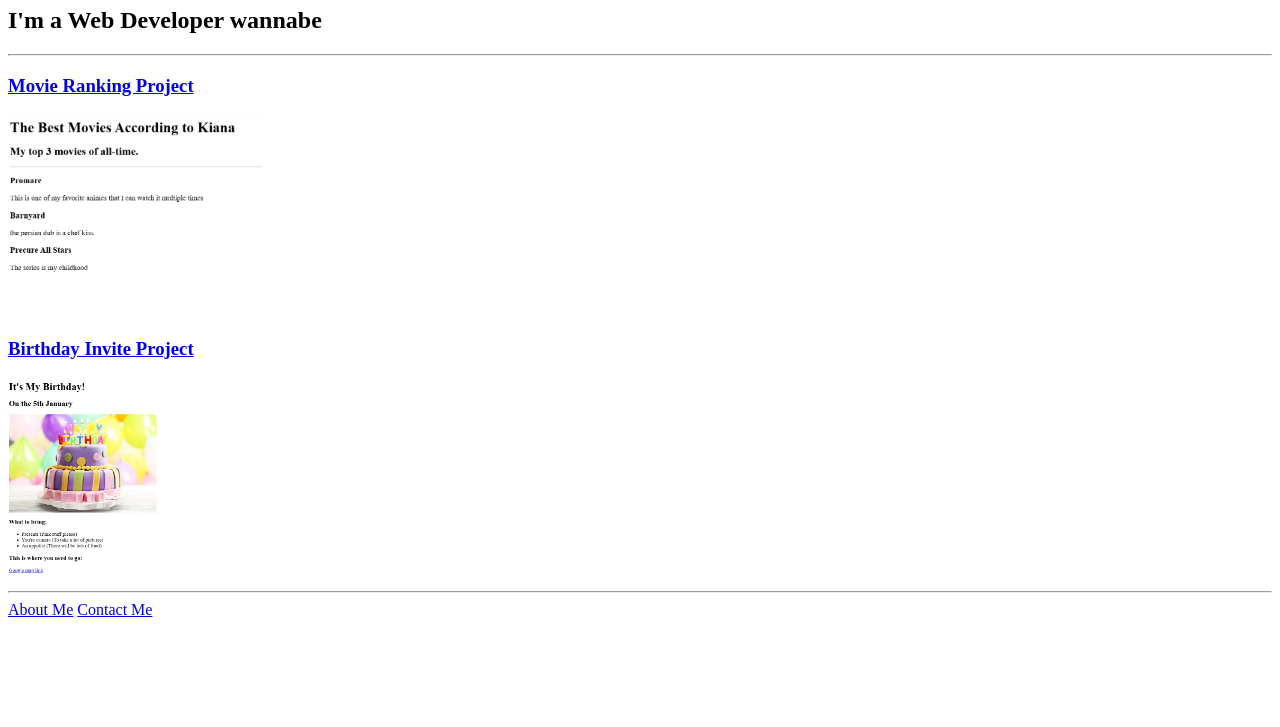
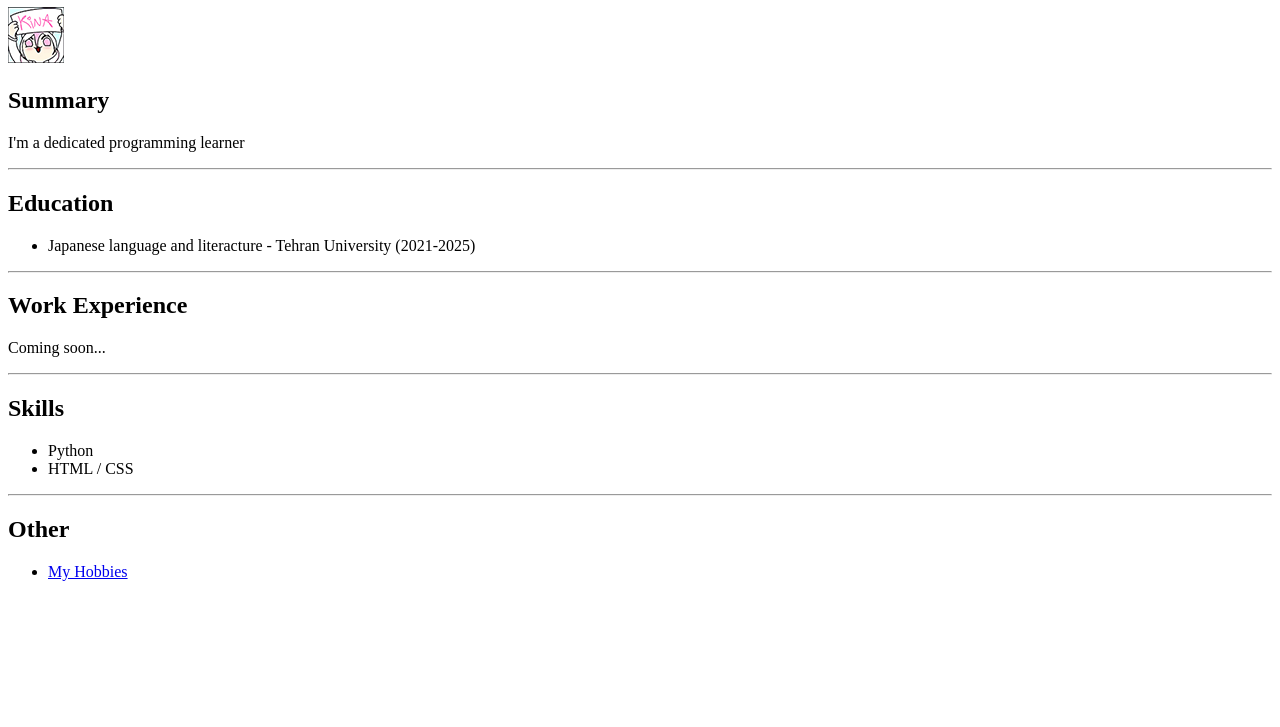
Before and after one commit to Kinakina1/html-portfolio, a plain HTML site: page index.html in a window 1280 px wide. Shown: the part 73-800 px from the top of the page. Drawn offline with Linux system fonts and the light colour scheme.

Commit message:
Add files via upload

```diff
--- a/index.html
+++ b/index.html
@@ -1,34 +1,32 @@
-<!-- TODO 1: Create the HTML Boilerplate -->
-
-<!-- TODO 2: Add Your previous projects' HTML into the public folder -->
-
-<!-- TODO 3: Take screenshots of your project previews and add the images to the images folder -->
-
-<!-- TODO 4: Add titles/subtitles etc. -->
-
-<!-- TODO 5: Add a link to the project pages -->
-
-<!-- TODO 6: Add images to show the project previews
-HINT for TODO 6: You can use the height attribute set to 200 to make the image smaller:
-https://developer.mozilla.org/en-US/docs/Web/HTML/Element/img#attr-height -->
-
-<!-- TODO 7: Add the Contact Me and About Me page links -->
-
 <!DOCTYPE html>
 <html>
     <head>
-        <title>Kiana Portfolio</title>
+        <title>Resume</title>
         <meta charset="UTF-8">
     </head>
     <body>
-        <h1>Kiana Portfolio</h1>
-        <h2>I'm a Web Developer wannabe</h2>
+        <h1>Kiana Abareshi</h1>
+        <img src="./images/1 56.png" alt="Kiana icon">
+        <h2>Summary</h2>
+        <p>I'm a dedicated programming learner</p>
         <hr>
-        <h3><a href="./public/movie-ranking.html">Movie Ranking Project</a></h3>
-        <img src="./assets/images/top-movies.PNG" height="200" alt="movie ranking project">
-        <h3><a href="./public/birthday-invite.html">Birthday Invite Project</a></h3>
-        <img src="./assets/images/birthday.PNG" height="200" alt="birthday party invite project">
+        <h2>Education</h2>
+        <ul>
+            <li>Japanese language and literacture - Tehran University (2021-2025)</li>
+        </ul>
         <hr>
-        <a href="./public/about.html">About Me</a> <a href="./public/contact.html">Contact Me</a>
+        <h2>Work Experience</h2>
+        <p>Coming soon...</p>
+        <hr>
+        <h2>Skills</h2>
+        <ul>
+            <li>Python</li>
+            <li>HTML / CSS</li>
+        </ul>
+        <hr>
+        <h2>Other</h2>
+        <ul>
+            <li><a href="my-hobbies.html">My Hobbies</a></li>
+        </ul>
     </body>
 </html>
```
Also changed, not shown: my-hobbies.html (added, +15 -0 lines), images/1 56.png (added).
